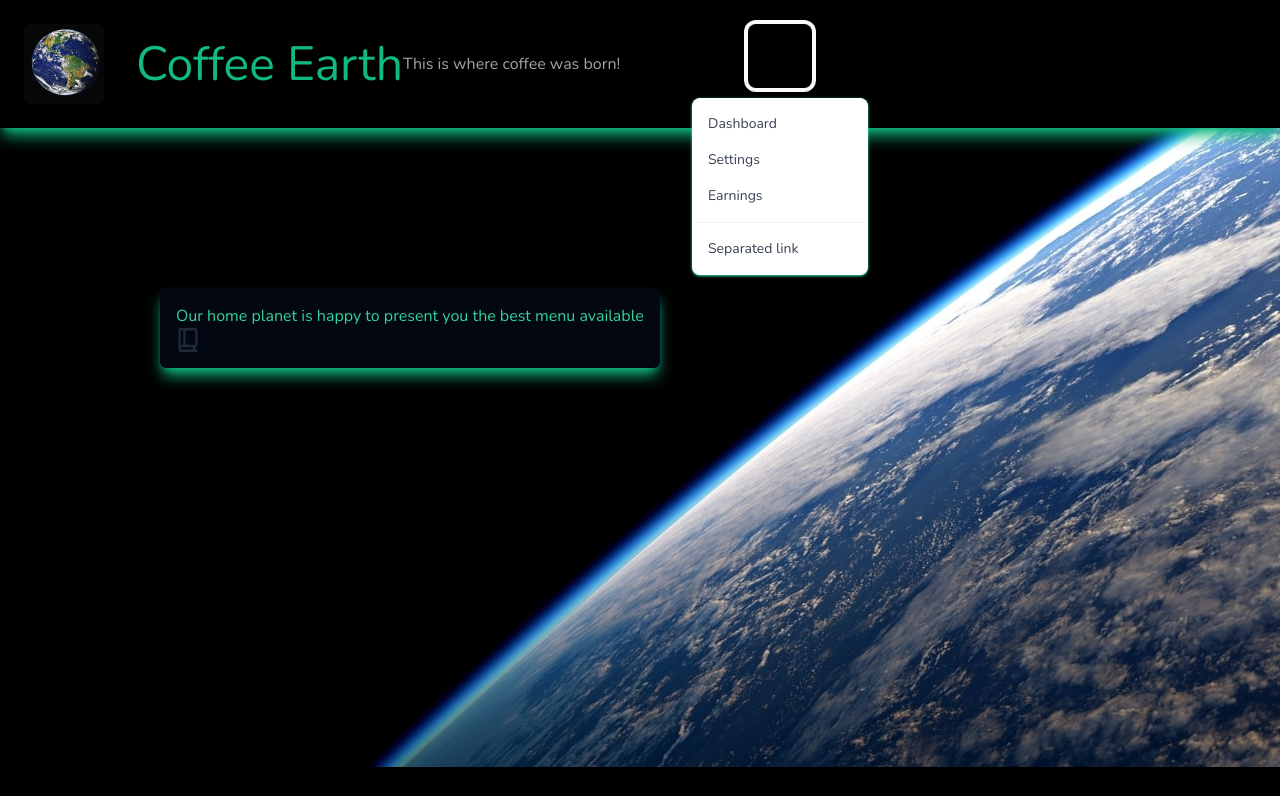
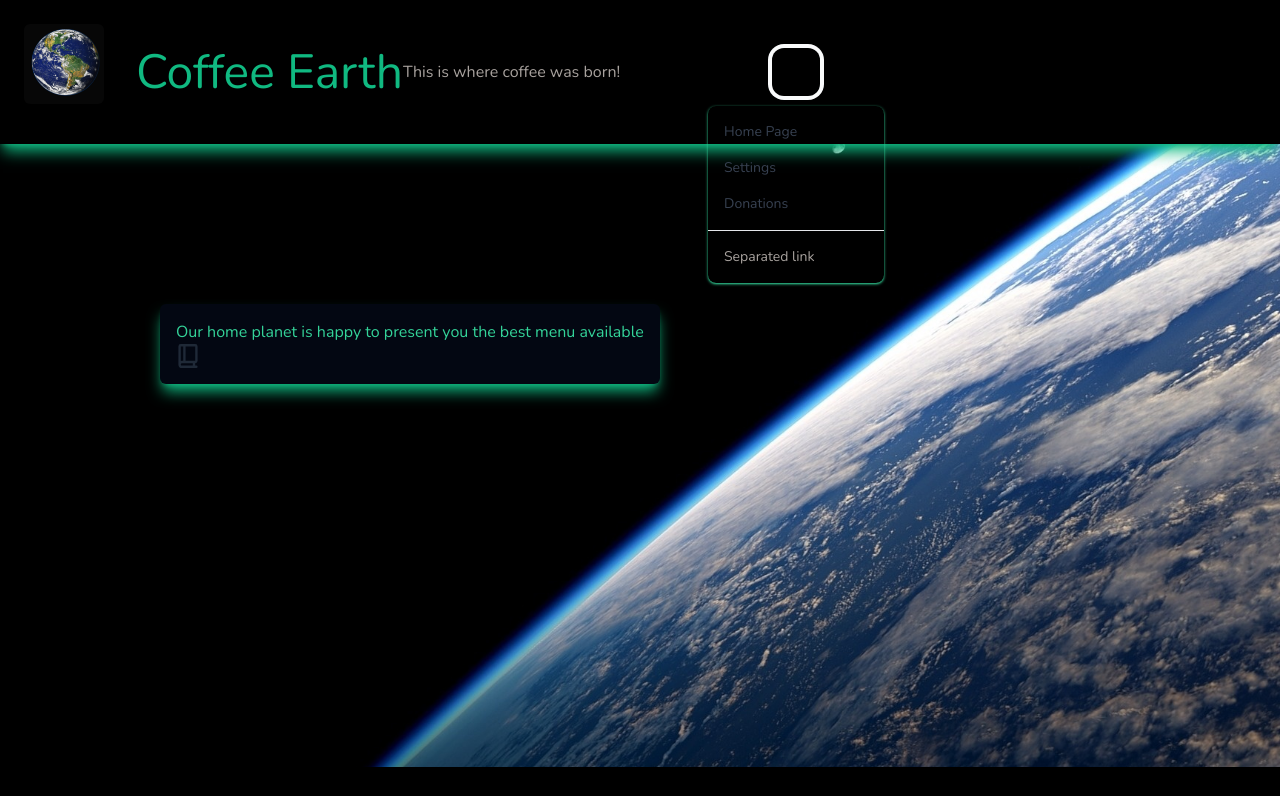
Before and after one commit to GregPat22/Landing-Page, a website: page planets/earth.html in a window 1280 px wide. Both pictures are taken after a click on the button 780 px from the left and 56 px from the top of the page. Shown: the top 796 px of the page. Drawn offline with nearby package versions, Linux system fonts and the light colour scheme.

Commit message:
improvement in the header button and style

```diff
--- a/planets/earth.html
+++ b/planets/earth.html
@@ -41,11 +41,11 @@
           This is where coffee was born!
         </p>
       </div>
-      <div class="">
+      <div class="inline-flex">
         <button
           id="dropdownMenuIconHorizontalButton"
           data-dropdown-toggle="dropdownDotsHorizontal"
-          class="inline-flex items-center p-4 w-16 text-sm font-medium text-center text-black bg-black rounded-lg hover:bg-gray-100 focus:ring-4 focus:outline-none dark:text-white focus:ring-gray-50 dark:bg-gray-800 dark:hover:bg-gray-700 dark:focus:ring-gray-600"
+          class="inline-flex items-center p-6 py-2 px-2 m-6 font-medium text-center text-black bg-black rounded-xl hover:bg-gray-100 focus:ring-4 focus:outline-none dark:text-white focus:ring-gray-50 dark:bg-black dark:hover:bg-gray-700 dark:focus:ring-gray-600"
           type="button"
         >
           <svg
@@ -62,38 +62,39 @@
         </button>
         <div
           id="dropdownDotsHorizontal"
-          class="z-10 hidden bg-white divide-y divide-gray-100 rounded-lg shadow w-44 shadow-emerald-400 dark:bg-black dark:divide-black"
+          class="z-10 hidden divide-y rounded-lg shadow w-44 shadow-emerald-400 dark:bg-black dark:divide-none"
         >
           <ul
-            class="py-2 text-sm text-gray-700 dark:text-gray-200"
+            class="py-2 text-sm text-gray-700 dark:text-stone-400"
             aria-labelledby="dropdownMenuIconHorizontalButton"
           >
             <li>
               <a
-                href="#"
-                class="block px-4 py-2 hover:bg-gray-100 dark:hover:bg-gray-600 dark:hover:text-white"
-                >Dashboard</a
+                href="/index.html"
+                target="_blank"
+                class="block px-4 py-2 hover:bg-gray-100 dark:hover:bg-gray-600 dark:hover:text-emerald-400"
+                >Home Page</a
               >
             </li>
             <li>
               <a
                 href="#"
-                class="block px-4 py-2 hover:bg-gray-100 dark:hover:bg-gray-600 dark:hover:text-white"
+                class="block px-4 py-2 hover:bg-gray-100 dark:hover:bg-gray-600 dark:hover:text-emerald-400"
                 >Settings</a
               >
             </li>
             <li>
               <a
                 href="#"
-                class="block px-4 py-2 hover:bg-gray-100 dark:hover:bg-gray-600 dark:hover:text-white"
-                >Earnings</a
+                class="block px-4 py-2 hover:bg-gray-100 dark:hover:bg-gray-600 dark:hover:text-emerald-400"
+                >Donations</a
               >
             </li>
           </ul>
-          <div class="py-2">
+          <div class="py-2 text-stone-400">
             <a
               href="#"
-              class="block px-4 py-2 text-sm text-gray-700 hover:bg-gray-100 dark:hover:bg-gray-600 dark:text-gray-200 dark:hover:text-white"
+              class="block px-4 py-2 text-sm hover:bg-gray-600 dark:hover:text-emerald-400"
               >Separated link</a
             >
           </div>
```
Also changed, not shown: dist/output.css.
